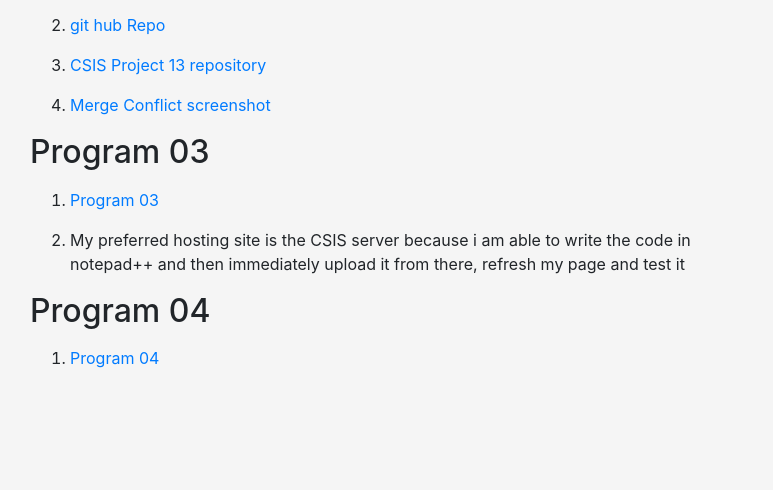
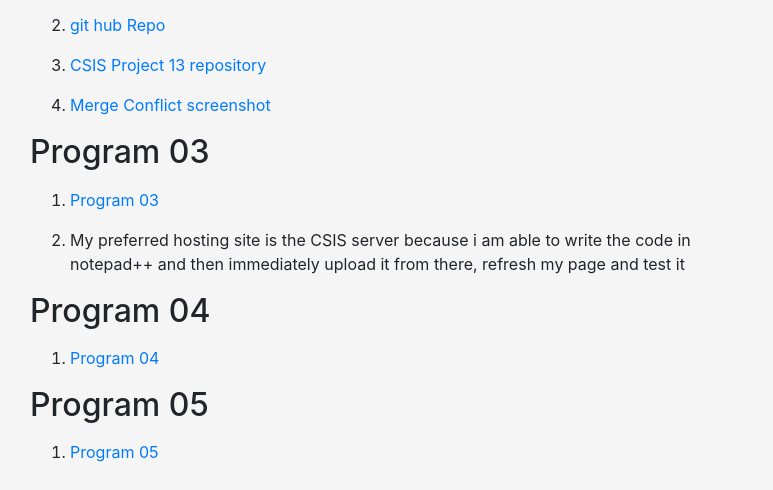
Before and after one commit to ackott/pages, a plain HTML site: page index.html in a window 1280 px wide. Shown: the part 720-1210 px from the top of the page, without its empty margins (251-1024 px from the left). Before the commit the page ends 1116 px from the top, so only its background shows below. Drawn offline with nearby package versions, Linux system fonts and the light colour scheme.

Commit message:
Update index.html

```diff
--- a/index.html
+++ b/index.html
@@ -154,6 +154,20 @@
                </ol>
             </section>
          </article>
+		     <article>
+            <header>
+               <p>
+               <h2>Program 05</h2>
+               </p>
+            </header>
+            <section>
+               <ol>
+                  <li>
+                     <p> <a href=https://csis.svsu.edu/~ackott/Prog04.html > Program 05 </a></p>
+                  </li>
+               </ol>
+            </section>
+         </article>
       </div>
    </body>
 </html>
```
